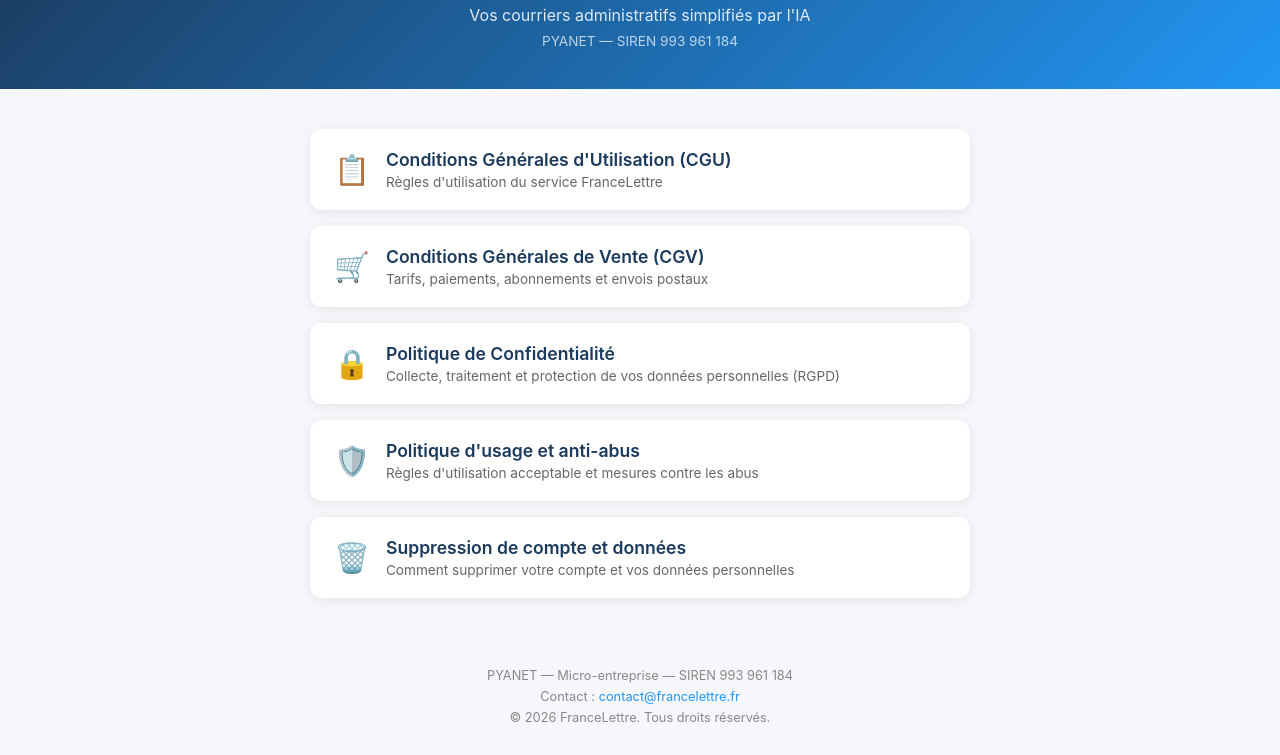
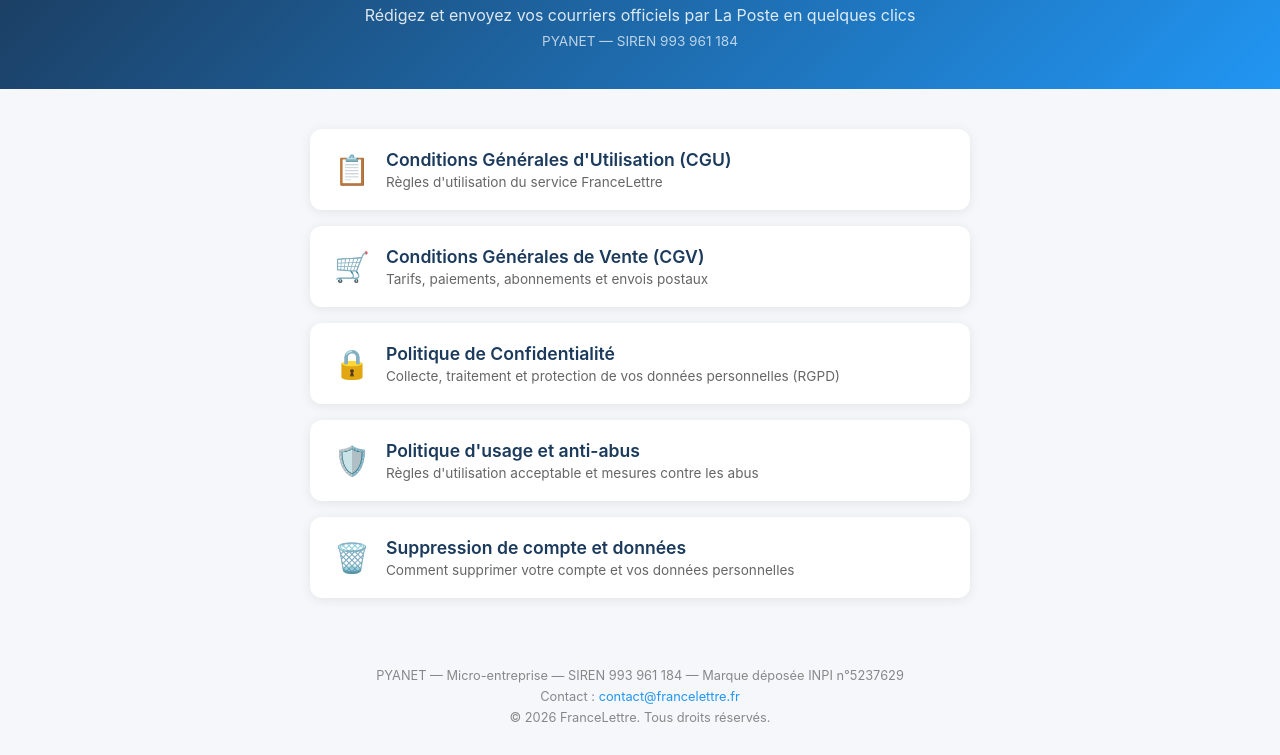
Before and after one commit to MyAdmin-IA/francelettre-legal, a plain HTML site: page index.html in a window 1280 px wide. Shown: the part 82-837 px from the top of the page. Drawn offline with Linux system fonts and the light colour scheme.

Commit message:
Update index.html

```diff
--- a/index.html
+++ b/index.html
@@ -24,7 +24,7 @@
 <body>
   <header>
     <h1>✉️ FranceLettre</h1>
-    <p>Vos courriers administratifs simplifiés par l'IA</p>
+    <p>Rédigez et envoyez vos courriers officiels par La Poste en quelques clics</p>
     <p style="margin-top:8px; font-size:0.85rem; opacity:0.7;">PYANET — SIREN 993 961 184</p>
   </header>
   <div class="container">
@@ -75,7 +75,7 @@
     </div>
   </div>
   <footer>
-    <p>PYANET — Micro-entreprise — SIREN 993 961 184</p>
+    <p>PYANET — Micro-entreprise — SIREN 993 961 184 — Marque déposée INPI n°5237629</p>
     <p style="margin-top:6px;">Contact : <a href="mailto:contact@francelettre.fr">contact@francelettre.fr</a></p>
     <p style="margin-top:6px;">© 2026 FranceLettre. Tous droits réservés.</p>
   </footer>
```
